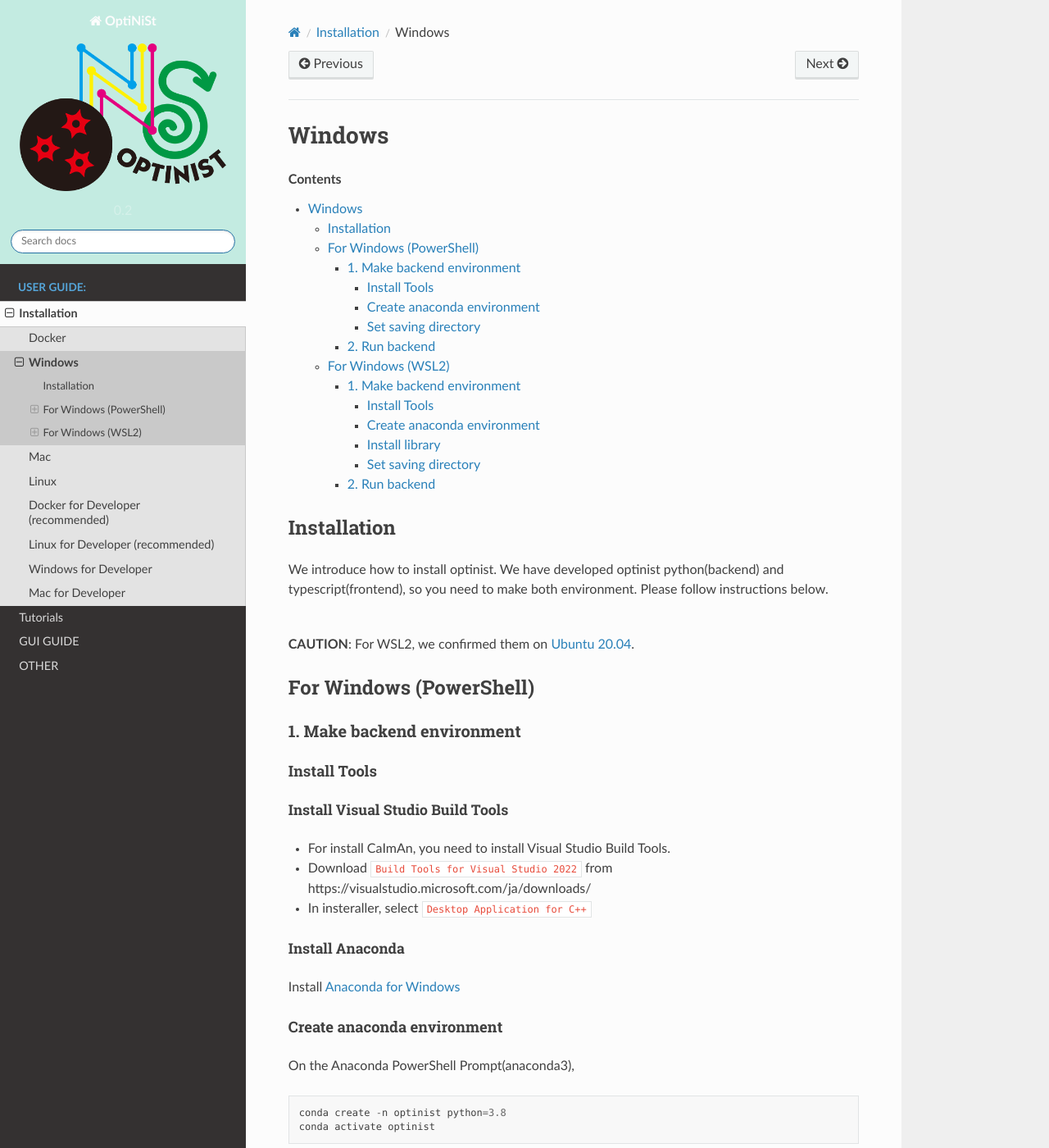
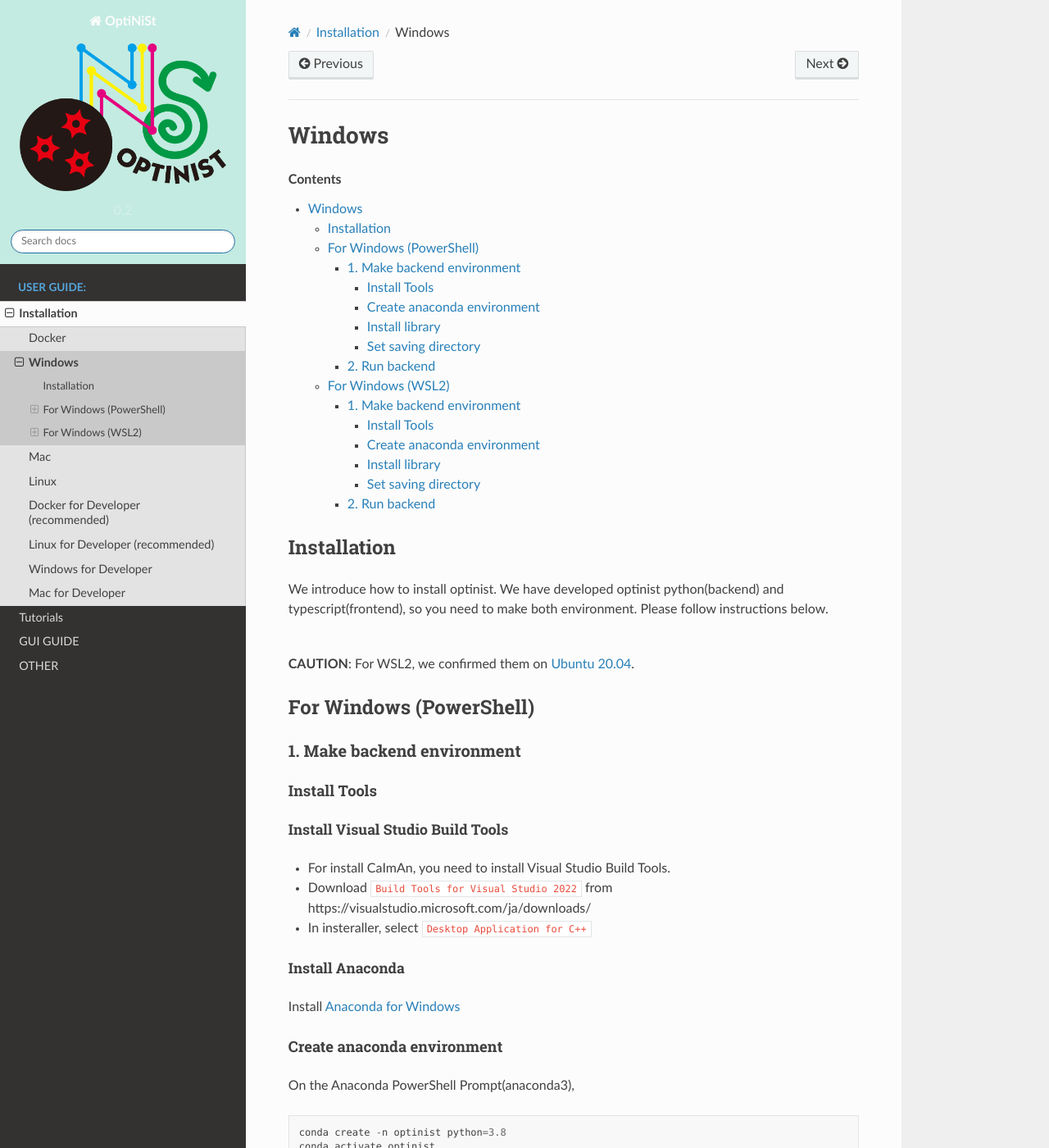
Before and after one commit to oist/optinist, a Sphinx documentation site: the page built from docs/installation/windows.md, in a window 1280 px wide and 1400 px high. Shown: the whole window at 82% size. Built offline with Sphinx 7.4.7 and the Read the Docs theme 2.0.0, drawn with Linux system fonts in a browser that asks for light colours; some of the changed text lies outside the part shown.

Commit message:
インストール手順更新（不備箇所の修正）

````diff
--- a/docs/installation/windows.md
+++ b/docs/installation/windows.md
@@ -58,9 +58,13 @@
 ```
 -->
 
-<!--
 #### Install library
 
+```
+pip install optinist
+```
+
+<!--
 On the Anaconda PowerShell Prompt(anaconda3),
 ```
 pip install optinist
````
